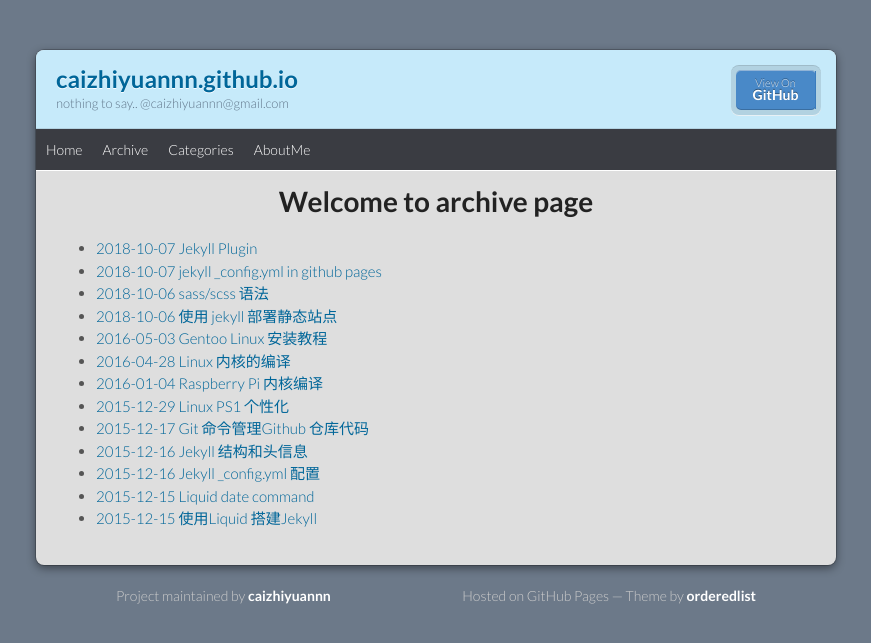
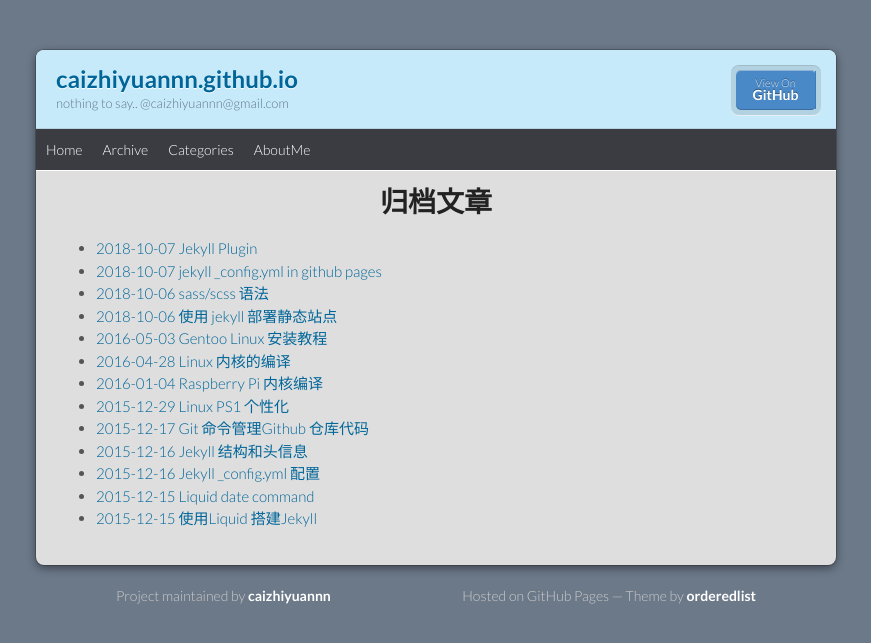
Before and after one commit to caizhiyuannn/caizhiyuannn.github.io, a Jekyll site: the page built from nav/archives.html, in a window 1280 px wide. Shown: the top 643 px of the page, without its empty margins (204-1075 px from the left). Built offline with Jekyll 4.4.1, drawn with Linux system fonts in a browser that asks for light colours.

Commit message:
重命名归档导航

```diff
--- a/nav/another-page.html
+++ b/nav/archives.html
@@ -1,9 +1,10 @@
 ---
 layout: default
+permalink: /archives/
 ---
 
 <h1>
-    <center>Welcome to archive page</center>
+    <center>归档文章</center>
 </h1>
 
 <ul>
```
